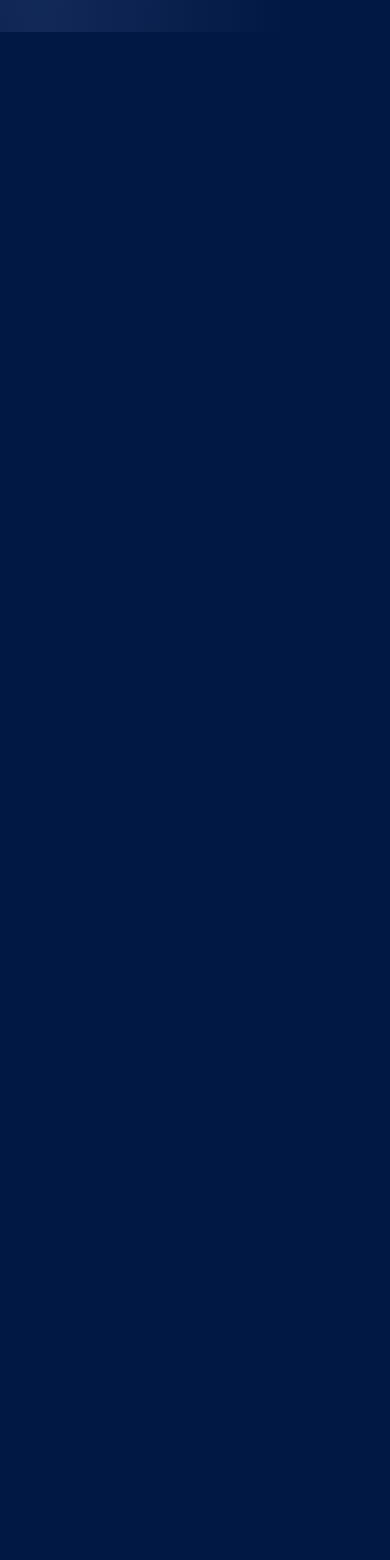
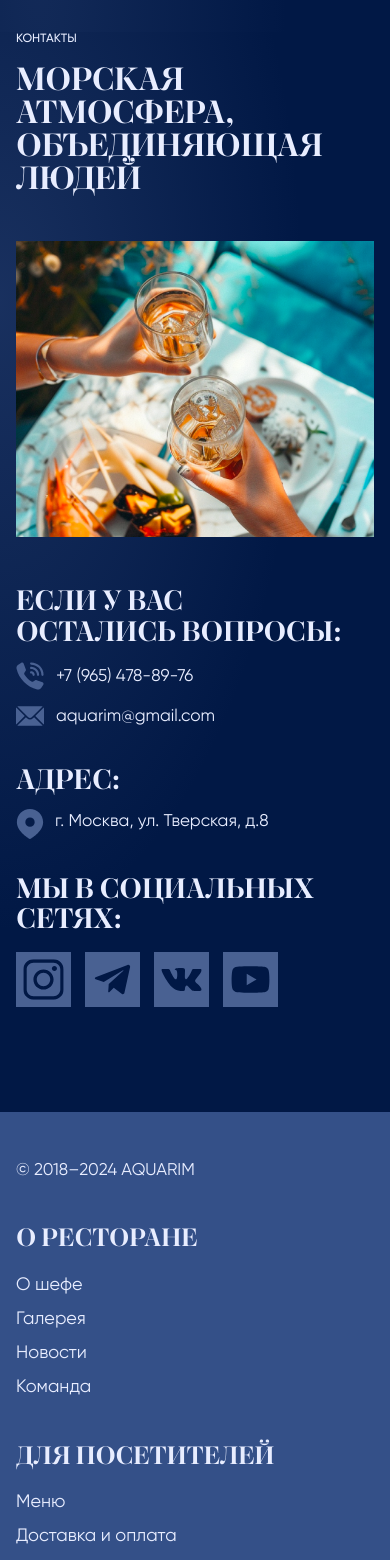
Before and after one commit to kannell1/AQUARIM, a Next.js app: page / in a window 390 px wide. Shown: the part 8280-9840 px from the top of the page. Before the commit the page ends 8312 px from the top, so only its background shows below. Built offline with nearby package versions, Linux system fonts and the light colour scheme.

Commit message:
подвал

```diff
--- a/app/page.tsx
+++ b/app/page.tsx
@@ -6,6 +6,8 @@ import { DeliverySection } from "@/components/DeliverySection";
 import { ReviewsSection } from "@/components/ReviewsSection";
 import { PromotionsSection } from "@/components/PromotionsSection";
 import { BookingSection } from "@/components/BookingSection";
+import { ContactsSection } from "@/components/ContactsSection";
+import { Footer } from "@/components/Footer";
 
 export default function HomePage() {
   return (
@@ -28,7 +30,9 @@ export default function HomePage() {
         <ReviewsSection />
         <PromotionsSection />
         <BookingSection />
+        <ContactsSection />
       </main>
+      <Footer />
     </div>
   );
 }
--- /dev/null
+++ b/components/ContactsSection.tsx
@@ -0,0 +1,115 @@
+import Image from "next/image";
+
+const socials = [
+  { name: "Instagram", image: "/icons/instagram.svg" },
+  { name: "Telegram", image: "/icons/telegram.svg" },
+  { name: "ВКонтакте", image: "/icons/vk.svg" },
+  { name: "YouTube", image: "/icons/youtube.svg" },
+] as const;
+
+export function ContactsSection() {
+  return (
+    <section
+      id="contacts"
+      aria-labelledby="contacts-heading"
+      className="relative isolate scroll-mt-[40px] pb-[105px] pt-0 lg:pb-[145px]"
+    >
+      {/* Светлый ореол слева взят из той же палитры, что и предыдущие блоки. */}
+      <div
+        aria-hidden="true"
+        className="pointer-events-none absolute inset-0 -z-10 bg-[radial-gradient(ellipse_at_0%_25%,#49619255_0%,transparent_55%)]"
+      />
+
+      <div className="mx-auto w-[calc(100%-32px)] max-w-[1660px] sm:w-[calc(100%-48px)] lg:w-[calc(100%-96px)] xl:w-[calc(100%-200px)] xl:px-[24px]">
+        <div className="flex flex-col gap-[16px] lg:flex-row lg:items-start lg:gap-0">
+          <span className="shrink-0 font-gilroy text-[12px] font-medium uppercase leading-[1.2] text-[#E8EDFF] lg:w-[215px] lg:pt-[24px] lg:text-[13px]">
+            Контакты
+          </span>
+          <h2
+            id="contacts-heading"
+            className="font-oceanic text-[clamp(32px,8vw,56px)] font-medium uppercase leading-[1.04] tracking-[-0.006em] text-[#E8EDFF] lg:text-[clamp(44px,3.95vw,64px)]"
+          >
+            <span className="block">Морская атмосфера,</span>
+            <span className="block lg:-ml-[215px]">объединяющая людей</span>
+          </h2>
+        </div>
+
+        <div className="mt-[45px] grid grid-cols-1 items-start gap-[48px] lg:mt-[66px] lg:grid-cols-[minmax(0,1.03fr)_minmax(0,0.93fr)] lg:gap-[clamp(48px,8vw,130px)]">
+          <Image
+            src="/images/restaurant-atmosphere.png"
+            alt="Гости ресторана AQUARIM поднимают бокалы за столом рядом с аквариумом"
+            width={625}
+            height={518}
+            sizes="(min-width: 1440px) 625px, (min-width: 1024px) 46vw, 100vw"
+            className="block aspect-[625/518] h-auto w-full object-cover"
+          />
+
+          <div className="min-w-0 pt-[0px] lg:pt-[12px]">
+            <div>
+              <h3 className="font-oceanic text-[clamp(28px,6.7vw,38px)] font-medium uppercase leading-[1.09] text-[#E8EDFF] lg:text-[clamp(28px,2.5vw,40px)]">
+                Если у вас
+                <br />
+                остались вопросы:
+              </h3>
+
+              <div className="mt-[16px] flex flex-col gap-[12px] sm:mt-[20px]">
+                <a
+                  href="tel:+79654788976"
+                  className="flex w-fit items-center gap-[12px] font-gilroy text-[17px] leading-[1.25] text-[#E8EDFF] transition-opacity hover:opacity-75 sm:text-[19px]"
+                >
+                  <Image src="/icons/phone.svg" alt="" width={28} height={28} className="h-[28px] w-[28px] shrink-0" />
+                  +7 (965) 478-89-76
+                </a>
+                <a
+                  href="mailto:aquarim@gmail.com"
+                  className="flex w-fit items-center gap-[12px] font-gilroy text-[17px] leading-[1.25] text-[#E8EDFF] transition-opacity hover:opacity-75 sm:text-[19px]"
+                >
+                  <Image src="/icons/email.svg" alt="" width={28} height={28} className="h-[28px] w-[28px] shrink-0" />
+                  aquarim@gmail.com
+                </a>
+              </div>
+            </div>
+
+            <div className="mt-[35px] lg:mt-[43px]">
+              <h3 className="font-oceanic text-[clamp(28px,6.7vw,38px)] font-medium uppercase leading-[1.07] text-[#E8EDFF] lg:text-[clamp(28px,2.5vw,40px)]">
+                Адрес:
+              </h3>
+              <a
+                href="https://yandex.ru/maps/?text=%D0%9C%D0%BE%D1%81%D0%BA%D0%B2%D0%B0%2C%20%D0%A2%D0%B2%D0%B5%D1%80%D1%81%D0%BA%D0%B0%D1%8F%2C%208"
+                target="_blank"
+                rel="noopener noreferrer"
+                className="mt-[16px] flex w-fit items-start gap-[11px] font-gilroy text-[17px] leading-[1.35] text-[#E8EDFF] transition-opacity hover:opacity-75 sm:text-[19px]"
+              >
+                <svg aria-hidden="true" viewBox="0 0 28 32" className="mt-[-2px] h-[30px] w-[28px] shrink-0 fill-[#496192]">
+                  <path d="M14 0C6.27 0 0 6.28 0 14c0 10.4 14 18 14 18s14-7.6 14-18C28 6.28 21.73 0 14 0Zm0 19a5 5 0 1 1 0-10 5 5 0 0 1 0 10Z" />
+                </svg>
+                г. Москва, ул. Тверская, д.8
+              </a>
+            </div>
+
+            <div className="mt-[35px] lg:mt-[43px]">
+              <h3 className="font-oceanic text-[clamp(28px,6.7vw,38px)] font-medium uppercase leading-[1.07] text-[#E8EDFF] lg:text-[clamp(28px,2.5vw,40px)]">
+                Мы в социальных
+                <br />
+                сетях:
+              </h3>
+              {/* URL конкретных аккаунтов не были даны; пока это значки из макета, без ложных ссылок. */}
+              <div className="mt-[18px] flex flex-wrap items-center gap-[14px] sm:gap-[20px]" aria-label="Социальные сети AQUARIM">
+                {socials.map((social) => (
+                  <Image
+                    key={social.name}
+                    src={social.image}
+                    alt={social.name}
+                    width={60}
+                    height={60}
+                    className="h-[55px] w-[55px] sm:h-[60px] sm:w-[60px]"
+                  />
+                ))}
+              </div>
+            </div>
+          </div>
+        </div>
+      </div>
+    </section>
+  );
+}
--- /dev/null
+++ b/components/Footer.tsx
@@ -0,0 +1,77 @@
+const aboutLinks = [
+  { label: "О шефе", href: "#history" },
+  { label: "Галерея", href: "#reviews" },
+  { label: "Новости", href: "#offers" },
+  { label: "Команда", href: "#history" },
+] as const;
+
+const visitorLinks = [
+  { label: "Меню", href: "#menu" },
+  { label: "Доставка и оплата", href: "#delivery" },
+  { label: "Отзывы", href: "#reviews" },
+  { label: "Контакты", href: "#contacts" },
+] as const;
+
+export function Footer() {
+  return (
+    <footer className="relative w-full bg-[#345088] text-[#E8EDFF]">
+      <div className="mx-auto w-[calc(100%-32px)] max-w-[1660px] pb-[46px] pt-[48px] sm:w-[calc(100%-48px)] lg:w-[calc(100%-96px)] lg:pb-[66px] lg:pt-[64px] xl:w-[calc(100%-200px)] xl:px-[24px]">
+        <div className="grid gap-x-[28px] gap-y-[42px] sm:grid-cols-2 lg:grid-cols-[minmax(0,1.6fr)_minmax(0,0.87fr)_minmax(0,0.77fr)] lg:gap-x-[clamp(30px,5vw,86px)]">
+          <p className="font-gilroy text-[17px] leading-[1.3] sm:col-span-2 sm:text-[19px] lg:col-span-1">
+            © 2018–2024 AQUARIM
+          </p>
+
+          <nav aria-label="О ресторане">
+            <h2 className="font-oceanic text-[25px] font-medium uppercase leading-[1.1] sm:text-[26px] lg:text-[clamp(19px,1.6vw,26px)]">
+              О ресторане
+            </h2>
+            <ul className="mt-[22px] flex flex-col gap-[10px] sm:mt-[18px]">
+              {aboutLinks.map((link) => (
+                <li key={link.label}>
+                  <a
+                    href={link.href}
+                    className="font-gilroy text-[18px] leading-[1.25] transition-opacity hover:opacity-75 sm:text-[20px]"
+                  >
+                    {link.label}
+                  </a>
+                </li>
+              ))}
+            </ul>
+          </nav>
+
+          <nav aria-label="Для посетителей" className="lg:col-start-3">
+            <h2 className="font-oceanic text-[25px] font-medium uppercase leading-[1.1] sm:text-[26px] lg:text-[clamp(19px,1.6vw,26px)]">
+              Для посетителей
+            </h2>
+            <ul className="mt-[22px] flex flex-col gap-[10px] sm:mt-[18px]">
+              {visitorLinks.map((link) => (
+                <li key={link.label}>
+                  <a
+                    href={link.href}
+                    className="font-gilroy text-[18px] leading-[1.25] transition-opacity hover:opacity-75 sm:text-[20px]"
+                  >
+                    {link.label}
+                  </a>
+                </li>
+              ))}
+            </ul>
+          </nav>
+        </div>
+
+        <a
+          href="#top"
+          aria-label="AQUARIM — вернуться наверх страницы"
+          className="mt-[70px] block w-fit max-w-full font-oceanic text-[clamp(58px,16vw,105px)] font-medium uppercase leading-[0.95] tracking-[-0.01em] text-[#253F74] transition-opacity hover:opacity-85 sm:mt-[74px] lg:mt-[72px] lg:text-[clamp(170px,16.9vw,305px)]"
+        >
+          AQUARIM
+        </a>
+
+        <div className="mt-[34px] flex flex-col gap-[14px] font-gilroy text-[15px] leading-[1.3] sm:flex-row sm:items-center sm:justify-between sm:text-[17px] lg:mt-[28px]">
+          {/* Текст политики из макета; ссылку добавим, когда будет готова сама политика. */}
+          <span>Политика обработки персональных данных</span>
+          <span>Design by @sshultse</span>
+        </div>
+      </div>
+    </footer>
+  );
+}
--- a/components/Header.tsx
+++ b/components/Header.tsx
@@ -23,7 +23,7 @@ export function Header() {
           <a
             key={item.label}
             href={item.href}
-            className="whitespace-nowrap text-[13px] leading-none transition-opacity hover:opacity-65 lg:text-[14px]"
+            className="whitespace-nowrap font-gilroy text-[15px] leading-none transition-opacity hover:opacity-65 lg:text-[17px]"
           >
             {item.label}
           </a>
@@ -51,7 +51,7 @@ export function Header() {
         </summary>
         <nav aria-label="Мобильная навигация" className="absolute right-0 top-[48px] z-50 flex w-[240px] flex-col gap-5 border border-[#496192] bg-[#011845] px-6 py-6 shadow-xl">
           {navigation.map((item) => (
-            <a key={item.label} href={item.href} className="text-[15px] transition-opacity hover:opacity-65">
+            <a key={item.label} href={item.href} className="font-gilroy text-[17px] transition-opacity hover:opacity-65">
               {item.label}
             </a>
           ))}
```
